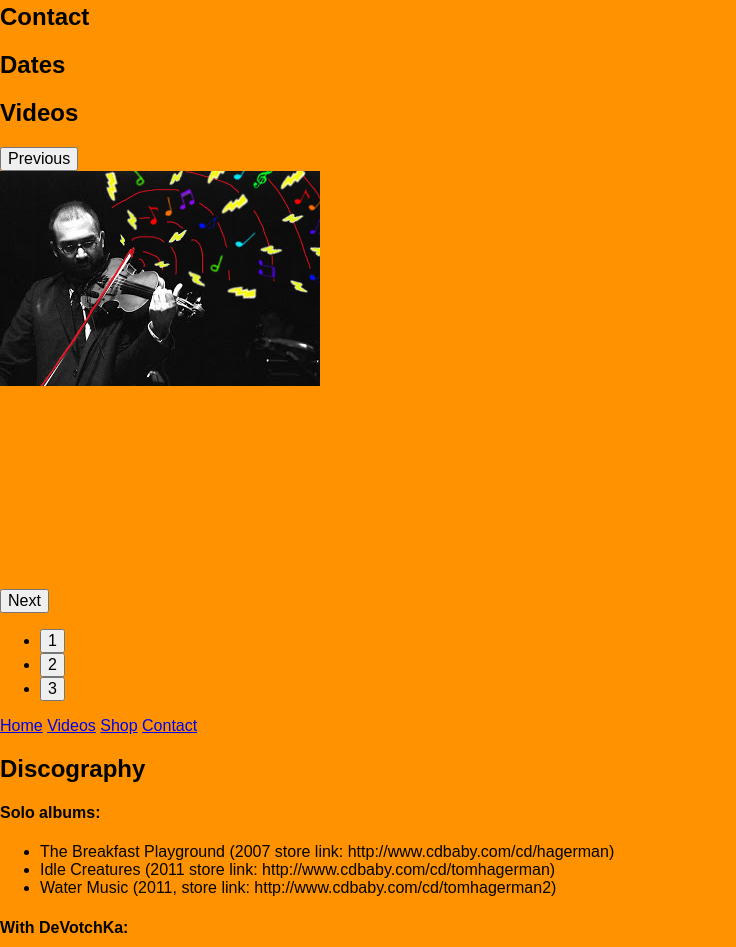
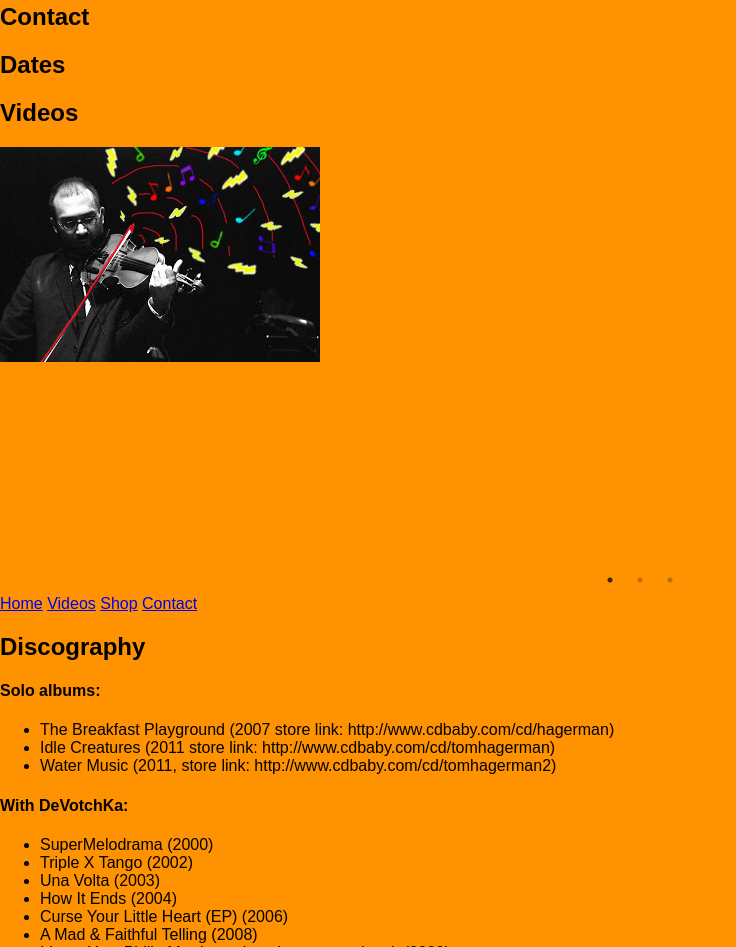
Before and after one commit to asiajones/tom-hagerman-site, a plain HTML site: page index.html in a window 1280 px wide. Shown: the part 1570-2517 px from the top of the page, without its empty margins (0-736 px from the left). Drawn offline with nearby package versions, Linux system fonts and the light colour scheme.

Commit message:
fixed carousel buttons

```diff
--- a/index.html
+++ b/index.html
@@ -4,9 +4,10 @@
     <meta charset="utf-8">
     <title>Tom Hagerman</title>
     <link href="normalize.css" rel="stylesheet">
-  <link href='https://fonts.googleapis.com/css?family=Architects+Daughter' rel='stylesheet' type='text/css'>
-  <link rel="stylesheet" type="text/css" href="//cdn.jsdelivr.net/jquery.slick/1.6.0/slick.css"/>
-  <link href="styles.css" rel="stylesheet">
+    <link href='https://fonts.googleapis.com/css?family=Architects+Daughter' rel='stylesheet' type='text/css'>
+    <link rel="stylesheet" type="text/css" href="//cdn.jsdelivr.net/jquery.slick/1.6.0/slick.css"/>
+    <link rel="stylesheet" type="text/css" href="//cdn.jsdelivr.net/jquery.slick/1.6.0/slick-theme.css"/>
+    <link href="styles.css" rel="stylesheet">
 
    </head>
  <body>
```
